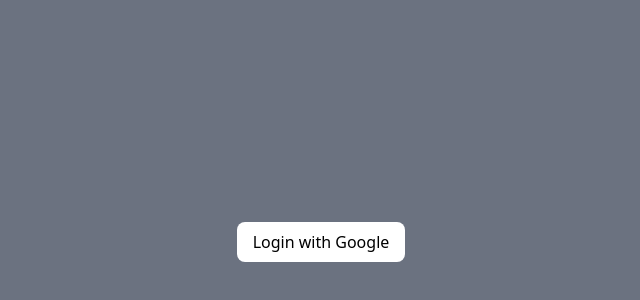
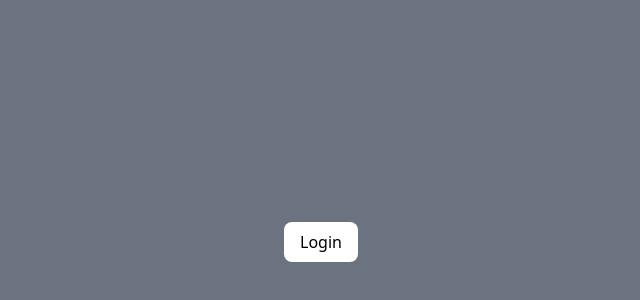
Before and after one commit to J0hnux/onlineshop-admin, a Next.js app: page / in a window 1280 px wide. Shown: the part 158-458 px from the top of the page, without its empty margins (319-959 px from the left). Built offline with nearby package versions, Linux system fonts and the light colour scheme.

Commit message:
Added Login text

```diff
--- a/pages/index.js
+++ b/pages/index.js
@@ -4,7 +4,7 @@
   return (
     <div className={'bg-gray-500 w-screen h-screen flex items-center'}>
       <div className='text-center w-full'>
-        <button className='bg-white p-2 px-4 rounded-lg'>Login with Google</button>
+        <button className='bg-white p-2 px-4 rounded-lg'>Login</button>
       </div>
     </div>
   );
```
